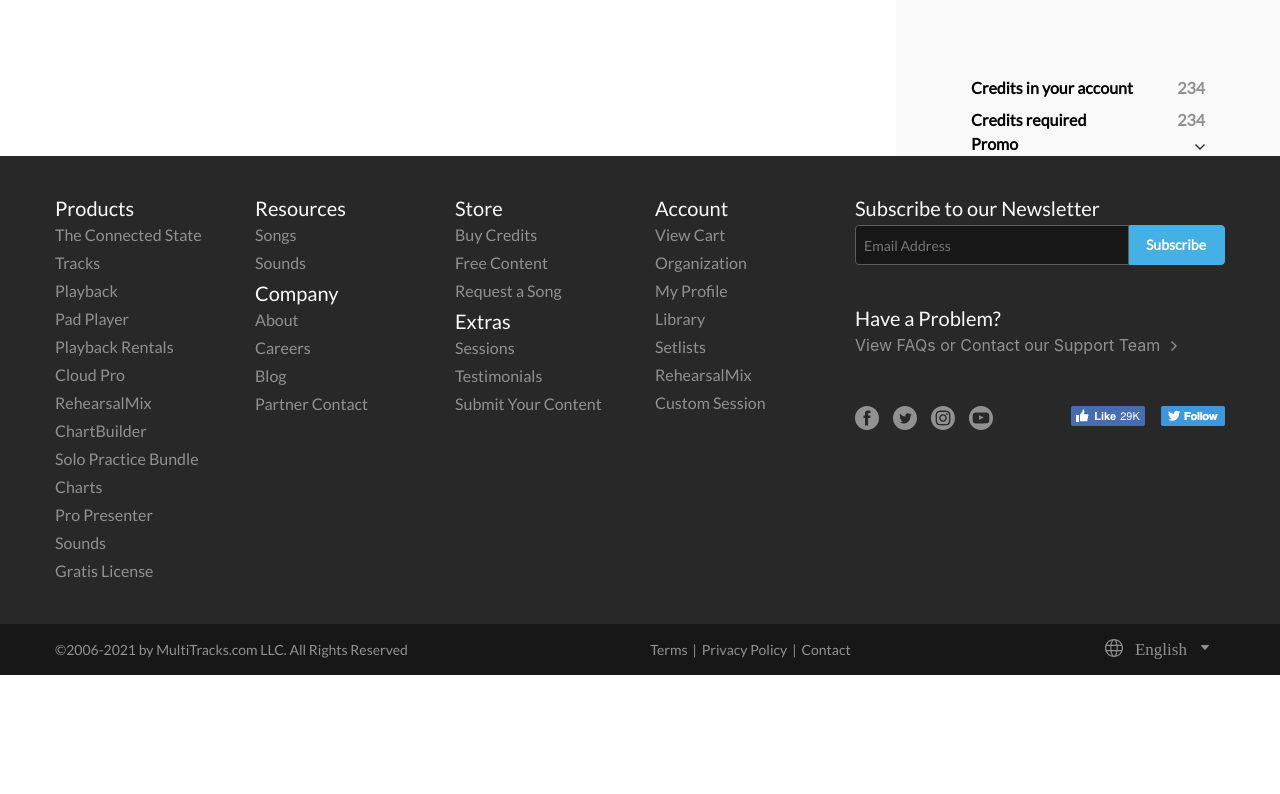
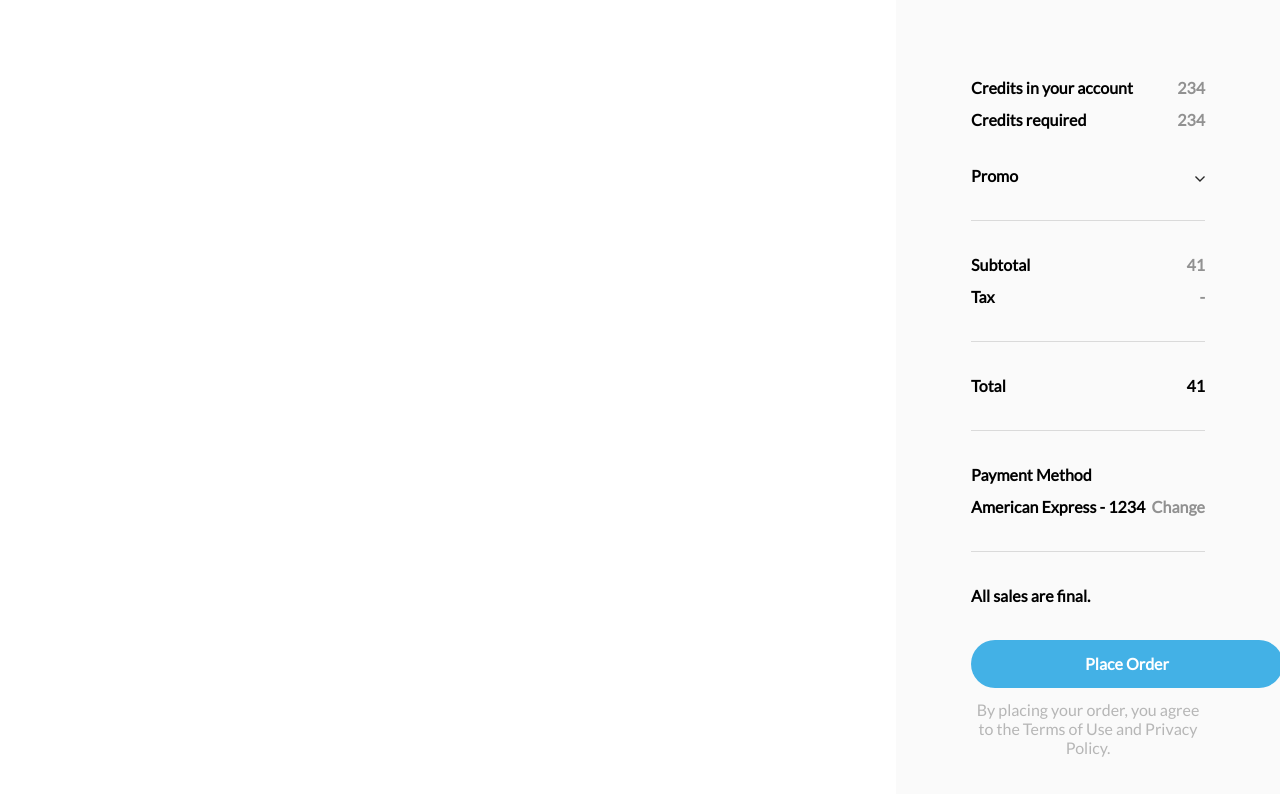
Before and after one commit to Quan-p/Multitracks, a React (Create React App) app: page / in a window 1280 px wide. Shown: the part 228-1022 px from the top of the page. Before the commit the page ends 903 px from the top, so only its background shows below. Built offline with nearby package versions, Linux system fonts and the light colour scheme.

Commit message:
Add all content to sidebar

```diff
--- a/src/Cart-sidebar/Sidebar.js
+++ b/src/Cart-sidebar/Sidebar.js
@@ -11,7 +11,7 @@
                 <div>
                     Credits in your account
                 </div>
-                <span className="credit-val">
+                <span className="num-val">
                     234
                 </span>
             </div>
@@ -19,7 +19,7 @@
                 <div>
                     Credits required
                 </div>
-                <span className="credit-val">
+                <span className="num-val">
                     234
                 </span>
             </div>
@@ -33,6 +33,58 @@
                     </svg>
                 </span>
             </div>
+            <div className="order-details subtotal">
+                <div>
+                    Subtotal
+                </div>
+                <span className="num-val">
+                    41
+                </span>
+            </div>
+            <div className="order-details tax">
+                <div>
+                    Tax
+                </div>
+                <span className="num-val">
+                    -
+                </span>
+            </div>
+            <div className="order-details total">
+                <div>
+                    Total
+                </div>
+                <span className="num-val total-val">
+                    41
+                </span>
+            </div>
+            <div className="order-details subtotal">
+                <div>
+                    Payment Method
+                </div>
+            </div>
+            <div className="order-details payment">
+                <div>
+                    American Express
+                    <span> </span>
+                    <span className="preview">
+                     - 1234
+                    </span>
+                </div>
+                <span className="num-val">
+                    Change
+                </span>
+            </div>
+            <div className="order-details disclaimer">
+                <div>
+                    All sales are final.
+                </div>
+            </div>
+            <button className="place-order-btn">
+                Place Order
+            </button>
+            <div className="order-terms">
+                By placing your order, you agree to the Terms of Use and Privacy Policy.
+            </div>
         </div>
     )
 }
--- a/src/Cart-sidebar/Sidebar.styles.scss
+++ b/src/Cart-sidebar/Sidebar.styles.scss
@@ -24,7 +24,7 @@
     font-weight: 700;
     line-height: 24px;
 
-    .credit-val {
+    .num-val {
         color: $text-color;
     }
 }
@@ -32,3 +32,68 @@
 #account {
     margin-bottom: 8px;
 }
+
+.promo {
+    margin-left: 75px;
+    margin-right: 75px;
+    margin-top: 32px;
+    padding-bottom: 32px;
+    border-bottom: 1px solid #dadada;
+}
+
+.subtotal {
+    margin-top: 32px;
+    margin-bottom: 8px;
+}
+
+.tax, .payment {
+    padding-bottom: 32px;
+    border-bottom: 1px solid #dadada;
+}
+
+.total {
+    margin-top: 32px;
+    padding-bottom: 32px;
+    border-bottom: 1px solid #dadada;
+
+    .total-val {
+        color: black;
+    }
+}
+
+.disclaimer {
+    margin-top: 32px;
+    margin-bottom: 32px;
+}
+
+.place-order-btn {
+    border-radius: 50px;
+    background: #43B1E6;
+    color: white;
+    font-family: 'Lato';
+    font-style: normal;
+    font-weight: 700;
+    font-size: 16px;
+    line-height: 100%;
+    padding: 16px 64px 16px 64px;
+    border: none;
+    margin-left: 75px;
+    margin-bottom: 16px;
+    width: 312px;
+}
+
+.order-terms {
+    color: #B6B6B6;
+    font-family: 'Lato';
+    font-style: normal;
+    font-weight: 500;
+    font-size: 16px;
+    line-height: 19px;
+    display: flex;
+    align-items: center;
+    text-align: center;
+    height: 48px;
+    margin-left: 75px;
+    margin-right: 75px;
+    margin-bottom: 200px;
+}
```
